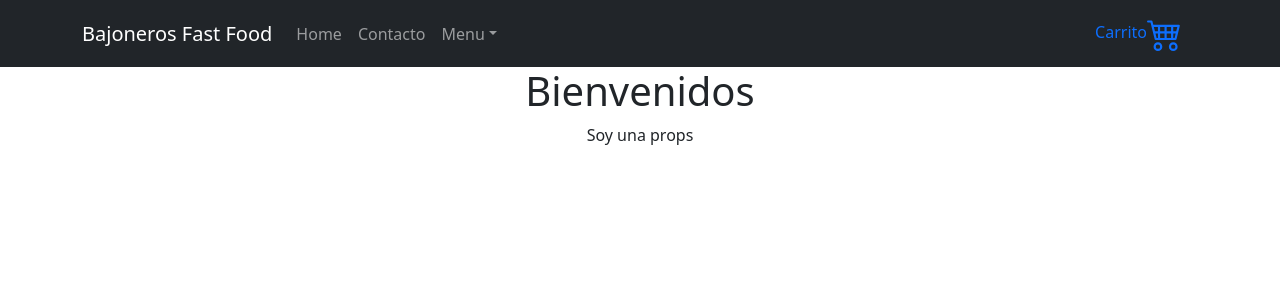
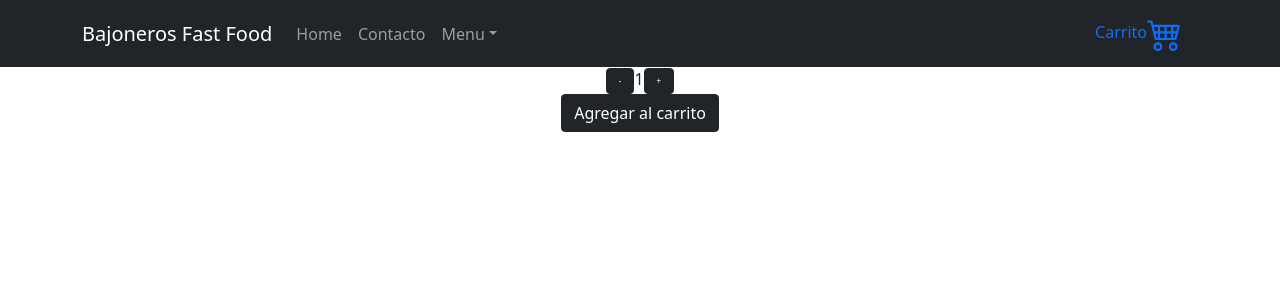
Before and after one commit to CarolinaOrtiz7/proyecto, a React (Create React App) app in the folder temp1/: page / in a window 1280 px wide. Shown: the top 300 px of the page. Built offline with nearby package versions, Linux system fonts and the light colour scheme.

Commit message:
Agrego boton contador

```diff
--- a/temp1/src/App.js
+++ b/temp1/src/App.js
@@ -1,8 +1,9 @@
 import logo from './logo.svg';
+import NavBar from './components/NavBar';
+import ItemListContainer from './components/ItemListContainer';
+
 import './App.css';
-import NavBar from './components/NavBar';
 import 'bootstrap/dist/css/bootstrap.min.css';
-import {ItemListContainer} from './components/ItemListContainer';
 
 
 function App() {
@@ -11,7 +12,8 @@ function App() {
   return (
     <div className="App" >
      <NavBar/>
-     <ItemListContainer greetings="Soy una props" />
+     <ItemListContainer/>
+
     </div>
   );
 }
--- /dev/null
+++ b/temp1/src/components/ItemCount.jsx
@@ -0,0 +1,38 @@
+import { useState } from 'react'
+import Button from 'react-bootstrap/esm/Button';
+
+function ItemCount ({inicial,stock,onAdd}) {
+
+    const [contador, setcontador] = useState (inicial);
+
+    const handleAumentar=()=>{
+        if (contador < stock) {
+          setcontador(contador + 1)
+        }
+      }
+
+      const handleRestar=()=>{
+        if (contador > inicial) {
+          setcontador(contador - 1)
+        }
+      }
+
+      const agregar=()=>{
+        onAdd(contador)
+      }
+
+
+    return (
+        < div className="container w-50">
+        <Button bg="dark" variant="dark" style= {{fontSize:'8px'}} onClick={handleRestar}>-</Button>
+        {contador}
+        <Button bg="dark" variant="dark" style= {{fontSize:'8px'}} onClick={handleAumentar}>+</Button><br></br>
+        <Button bg="dark" variant="dark" onClick={agregar} >Agregar al carrito</Button>
+
+        </div>
+
+
+    )
+}
+
+export default ItemCount
--- a/temp1/src/components/ItemListContainer.jsx
+++ b/temp1/src/components/ItemListContainer.jsx
@@ -1,10 +1,21 @@
+import  ItemCount  from './ItemCount';
 import React from 'react';
 
-export const ItemListContainer = (props) => {
+
+function ItemListContainer () {
+
+    function onAdd (cant){
+        console.log(cant)
+    }
+
 
     return( <div>
-        <h1>Bienvenidos</h1>
-        {props.greetings}
+
+
+        <ItemCount stock={10} inicial={1} onAdd={onAdd} />
     </div>
     )
 }
+
+
+export default ItemListContainer
```
